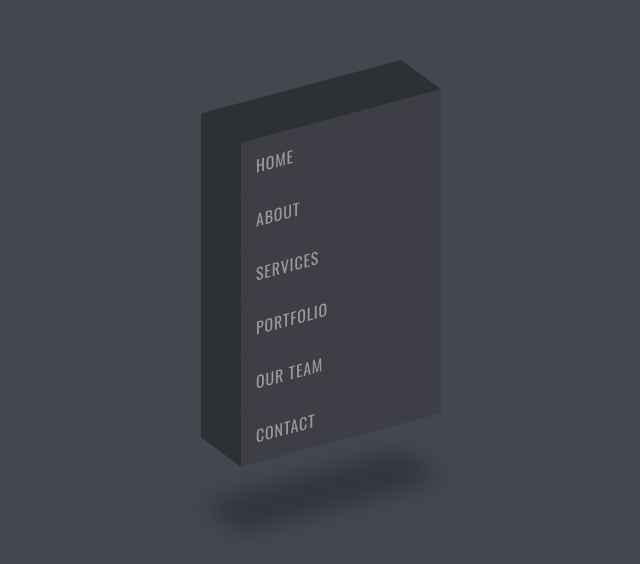
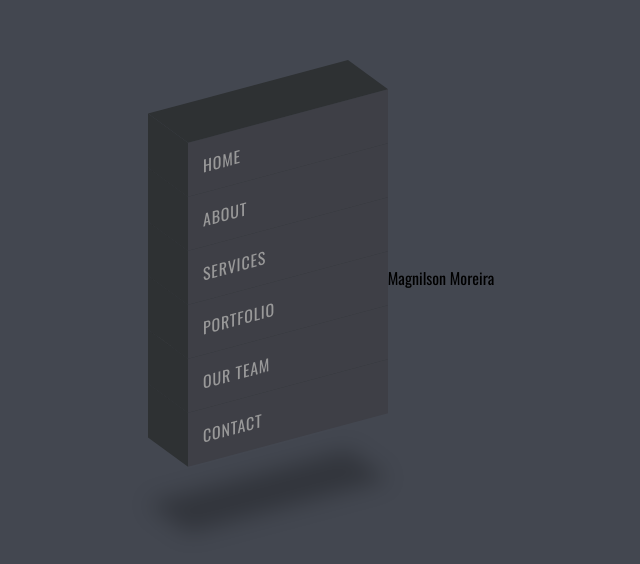
Before and after one commit to BMrnice/CSS-Isometric-Menu, a plain HTML site: page Index.html in a window 1280 px wide. Shown: the part 122-686 px from the top of the page, without its empty margins (299-939 px from the left). Drawn offline with nearby package versions, Linux system fonts and the light colour scheme.

Commit message:
Update Index.html
Add Footer

```diff
--- a/Index.html
+++ b/Index.html
@@ -16,5 +16,10 @@
         <li style="--i:2;" id="gay"><a href="poni.html">Our Team</a></li>
         <li style="--i:1;"><a href="#">Contact</a></li>
     </ul>
+    <footer>
+        <p>
+            Magnilson Moreira
+        </p>
+</footer>
 </body>
 </html>
```
